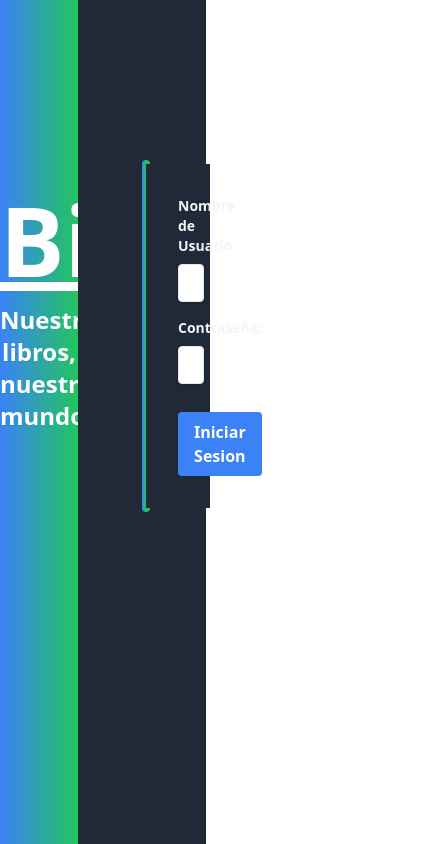
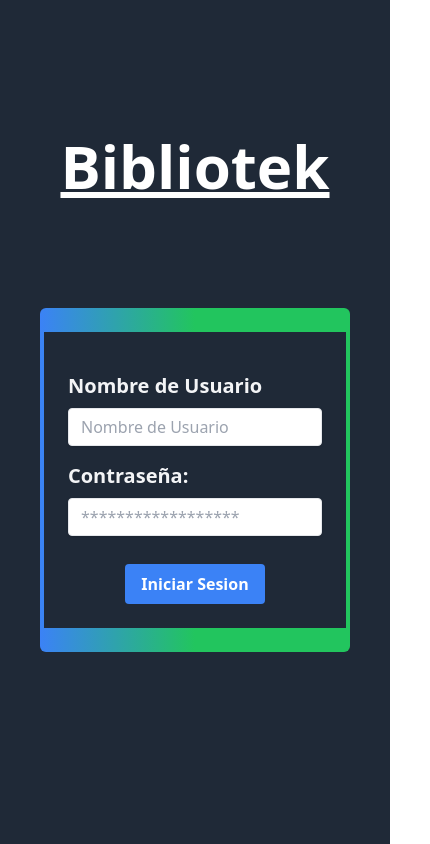
Before and after one commit to jleonardod/Bibliotek, a React (Vite) app: page / in a window 390 px wide. Shown: the whole page, 430 px wide, since content can reach past the window. Built offline with nearby package versions, Linux system fonts and the light colour scheme.

Commit message:
Diseño login responsive

```diff
--- a/src/pages/Login.jsx
+++ b/src/pages/Login.jsx
@@ -52,9 +52,11 @@ class Login extends Component {
   render(){
     return(
       <div className='grid grid-cols-1 absolute gap-0 w-full h-full'>
-        <div className='grid grid-cols-5 relative gap-0 '>
+        <div className='grid xl:grid-cols-5 grid-cols-1 relative gap-0 '>
           <div
             className="
+              hidden
+              xl:block
               md:col-span-3
               bg-gradient-to-r from-blue-500 to-green-500
               bg-no-repeat
@@ -65,11 +67,12 @@ class Login extends Component {
             <h1 className='font-bold text-white text-8xl underline'>Bibliotek</h1>
             <h3 className='text-white font-bold mt-4 text-2xl'>Nuestros libros, nuestro mundo</h3>
           </div>
-          <div className='md:col-span-2 items-center justify-center bg-gray-800 back p-16'>
-            <div className='rounded-md bg-gradient-to-r from-blue-500 via-green-500 to-green-500 p-1 mt-24'>
-              <div className='items-center justify-center bg-gray-800 back p-8'>
+          <div className='md:col-span-2 items-center justify-center bg-gray-800 back xl:p-16 p-10'>
+            <h1 className='xl:hidden font-bold text-white text-6xl underline text-center mt-24'>Bibliotek</h1>
+            <div className='rounded-md bg-gradient-to-r from-blue-500 via-green-500 to-green-500 p-1 xl:mt-24 mt-28 xl:pt-1 pt-6 xl:pb-1 pb-6'>
+              <div className='items-center justify-center bg-gray-800 back xl:p-8 p-6 xl:pt-6 pt-10'>
                 <div className='mb-4'>
-                  <label class="block text-gray-100 text-sm font-bold mb-2" for="username">
+                  <label class="block text-gray-100 xl:text-sm text-xl font-bold mb-2" for="username">
                     Nombre de Usuario
                   </label>
                   <input
@@ -81,7 +84,7 @@ class Login extends Component {
                     onChange={this.handleChange}/>
                 </div>
                 <div className='mb-4'>
-                  <label class="block text-gray-100 text-sm font-bold mb-2" for="password">Contraseña: </label>
+                  <label class="block text-gray-100 xl:text-sm text-xl font-bold mb-2" for="password">Contraseña: </label>
                   <input
                     type="password"
                     className='shadow appearance-none border rounded w-full py-2 px-3 text-gray-700 mb-3 leading-tight focus:outline-none focus:shadow-outline'
@@ -90,7 +93,7 @@ class Login extends Component {
                     placeholder='******************'
                     onChange={this.handleChange}/>
                 </div>
-                <div class="flex items-center justify-between">
+                <div class="flex items-center justify-center">
                   <button
                     className='bg-blue-500 hover:bg-blue-700 text-white font-bold py-2 px-4 rounded focus:outline-none focus:shadow-outline'
                     onClick={()=> this.iniciarSesion()}
```
